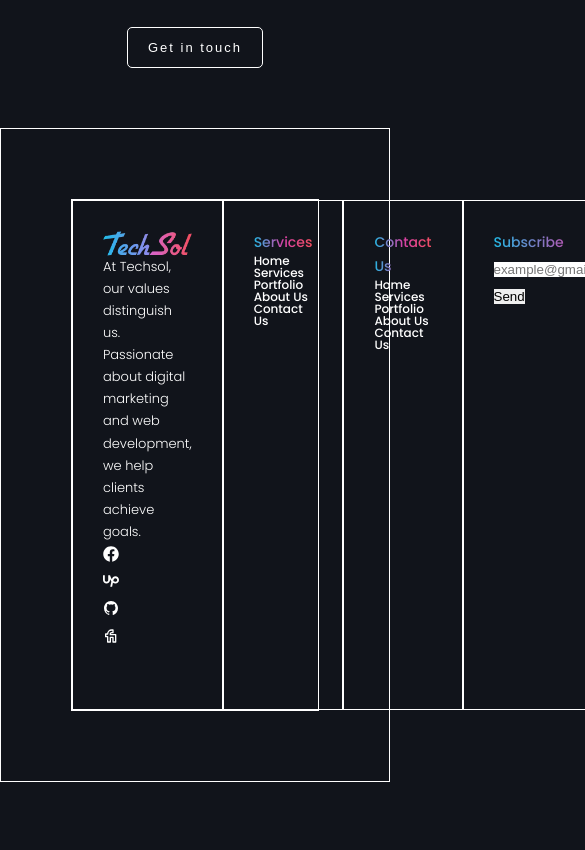
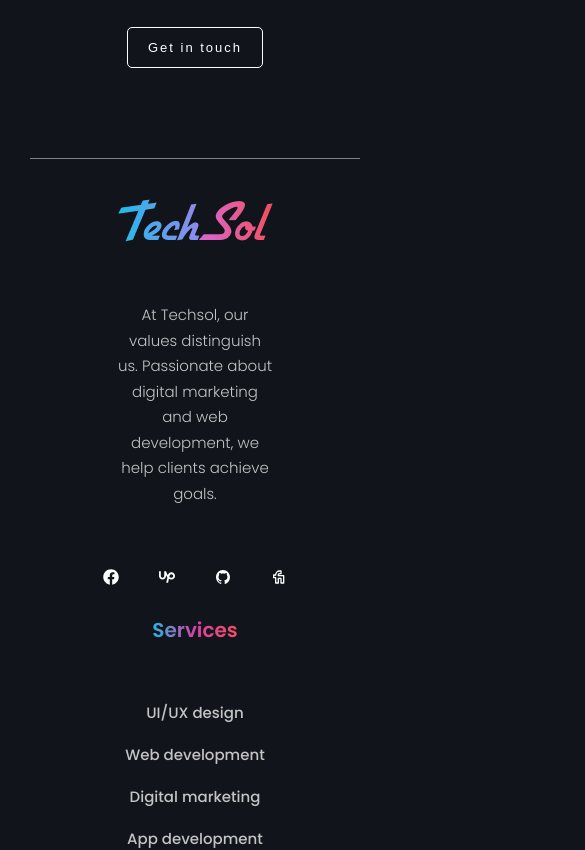
Before and after one commit to mansoorhussain3053/techsol-react, a React (Vite) app: page /about in a window 390 px wide. Shown: the part 7500-8350 px from the top of the page, 585 px wide, since content can reach past the window. Before the commit the page ends 8282 px from the top, so only its background shows below. Built offline with nearby package versions, Linux system fonts and the light colour scheme; some icons are missing.

Commit message:
Footer Update

```diff
--- a/src/components/Footer/Footer.css
+++ b/src/components/Footer/Footer.css
@@ -1,18 +1,132 @@
 .Footer__Parent{
     max-width: 1350px;
-    padding: 70px;
+    padding: 30px;
     margin: 0 auto;
-    border: 1px solid white;
     text-align: left;
 }
 
 .Footer__Container{
-    border: 1px solid white;
+    padding-top: 20px;
+    border-top: 1px solid rgb(131, 131, 131);
+    border-bottom: 1px solid rgb(131, 131, 131);
     display: grid;
     grid-template-columns: 1fr 1fr 1fr 1fr;
 }
 
 .Footer__Container > article{
     padding: 30px;
-    border: 1px solid white;
+
+    display: flex;
+    flex-direction: column;
+    gap: 50px;
 }
+.Logo__Footer img{
+    padding-right: 70px;
+}
+.Logo__Footer p{
+    font-size: 15px;
+    color: #c4c4c4;
+}
+.Logo__Footer ul{
+    display: flex;
+    gap: 40px;
+}
+
+
+
+.Recent__Footer h3{
+    font-size: 20px;
+    font-weight: 600;
+}
+
+
+
+
+.Recent__Footer ul{
+    display: flex;
+    flex-direction: column;
+    gap: 30px;
+}
+.Recent__Footer ul li{
+    font-size: 15px;
+    color: #c4c4c4;
+}
+
+.Contact__Footer form input{
+    width: 70%;
+    padding: 15px 30px;
+    margin-bottom: 20px;
+    border-radius: 10px 0 0 10px;
+    color: var(--color-white);
+    background: var(--color-bg);
+    box-shadow: 0 0 1px 0 white;
+}
+.Contact__Footer form button{
+    background: var(--color-gradient);
+    padding: 15px 10px;
+    width: 30%;
+    border-radius: 0 10px 10px 0;
+}
+
+
+.Contact__Footer h3{
+    font-size: 20px;
+    font-weight: 600;
+}
+
+.Contact__Footer p{
+    font-size: 15px;
+    color: #c4c4c4;
+}
+
+.Copy__Para{
+    margin: 20px;
+    text-align: center;
+    color: #c4c4c4;
+    font-size: 15px;
+}
+
+
+
+
+@media screen and (max-width: 933px) {
+    .Footer__Container{
+        grid-template-columns: 1fr;
+        text-align: center;
+        place-items: center;
+        padding-top: 30px;
+
+    }
+    .Footer__Container > article {
+        padding: 10px;
+        display: flex;
+        flex-direction: column;
+        gap: 60px;
+        justify-content: center;
+        align-items: center;
+    }
+    .Logo__Footer img {
+        width: 50%;
+        padding: 0;
+    }
+    .Logo__Footer p {
+        font-size: 15px;
+        color: #c4c4c4;
+        width: 50%;
+    }
+    .Copy__Para{
+        width: 80%;
+        margin: 40px auto;
+    }
+    .Contact__Footer form input{
+        width: 80%;
+
+    }
+    .Contact__Footer form button{
+        border-radius: 10px;
+        width: 40%;
+        margin-bottom: 30px;
+
+    }
+
+}
--- a/src/components/Footer/Footer.jsx
+++ b/src/components/Footer/Footer.jsx
@@ -10,7 +10,6 @@ import { SiUpwork } from "react-icons/si";
 import { IoLogoGithub } from "react-icons/io";
 import { TbBrandFiverr } from "react-icons/tb";
 import { FaFacebook } from "react-icons/fa";
-import { FaXTwitter } from "react-icons/fa6";
 import FooterLogo from "../../assets/techlogo.webp";
 
 const Footer = () => {
@@ -36,9 +35,7 @@ const Footer = () => {
             <li>
               <TbBrandFiverr />{" "}
             </li>
-            <li>
-              <FaXTwitter />{" "}
-            </li>
+
           </ul>
         </article>
 
@@ -46,22 +43,21 @@ const Footer = () => {
     <h3>Services</h3>
           <ul>
 
-           <Link to="/"> <li>Home</li></Link>
-            <Link to="/services"><li>Services</li></Link>
-            <Link to="/portfolio"><li>Portfolio</li></Link>
-            <Link to="/about"><li>About Us</li></Link>
-            <Link to="/contact"><li>Contact Us</li></Link>
+           <Link to="/"> <li>UI/UX design</li></Link>
+            <Link to="/services"><li>Web development</li></Link>
+            <Link to="/portfolio"><li>Digital marketing</li></Link>
+            <Link to="/about"><li>App development</li></Link>
           </ul>
         </article>
 
         <article className="Recent__Footer">
 <h3>Contact Us</h3>
           <ul>
-           <Link to="/"> <li>Home</li></Link>
-            <Link to="/services"><li>Services</li></Link>
-            <Link to="/portfolio"><li>Portfolio</li></Link>
-            <Link to="/about"><li>About Us</li></Link>
-            <Link to="/contact"><li>Contact Us</li></Link>
+           <li>817 678 2492</li>
+            <li>info@techsolllc.net</li>
+            <li>2092 Idlewood Drive, <br />Grapevine TX
+</li>
+
           </ul>
         </article>
 
@@ -72,6 +68,7 @@ const Footer = () => {
           <form>
           <input type="email" name="subscribe" id="" placeholder="example@gmail.com" />
           <button type="submit">Send</button>
+          <p>Subscribe to get weekly updates and amazing offers on our services!</p>
           </form>
         </div>
 
@@ -80,6 +77,7 @@ const Footer = () => {
 
 
       </div>
+      <p className="Copy__Para">Copyright © 2024 Techsol LLC. All rights reserved.</p>
     </div>
   );
 };
```
